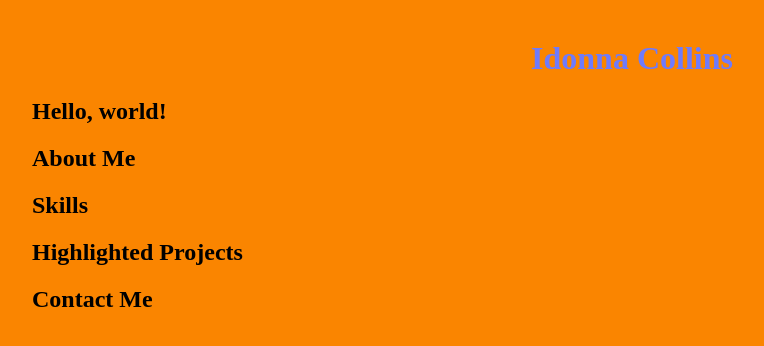
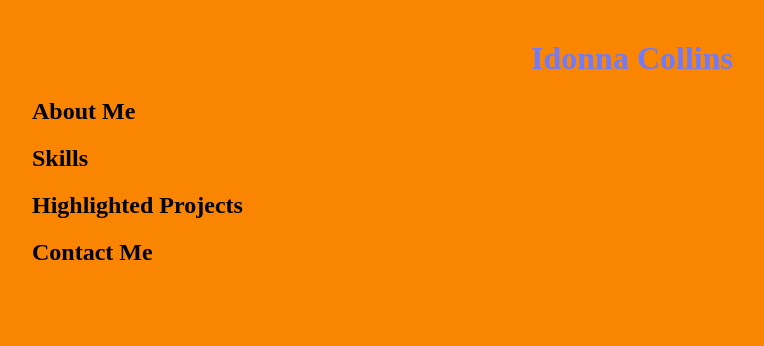
Before and after one commit to CSE-ICollins/CSE-ICollins.github.io, a plain HTML site: page index.html in a window 1280 px wide. Shown: the whole page, without its empty margins (8-772 px from the left). Drawn offline with Linux system fonts and the light colour scheme.

Commit message:
Update index.html

```diff
--- a/index.html
+++ b/index.html
@@ -6,7 +6,6 @@
     </head>
     <body>
         <h1>Idonna Collins</h1>
-        <h2>Hello, world!</h2>
         <div class="about"><h2>About Me</h2></div>
         <div class="skills"><h2>Skills</h2></div>
         <div class="projects"><h2>Highlighted Projects</h2></div>
```
